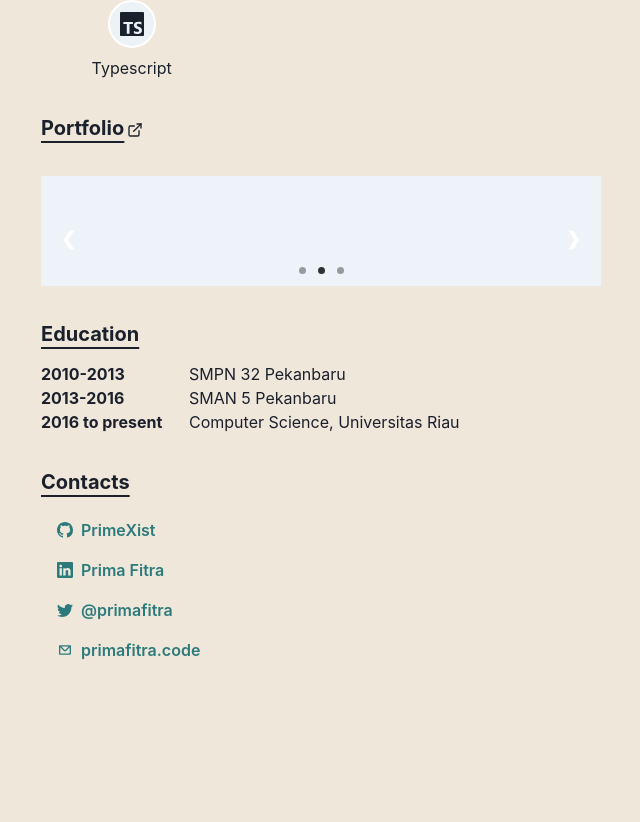
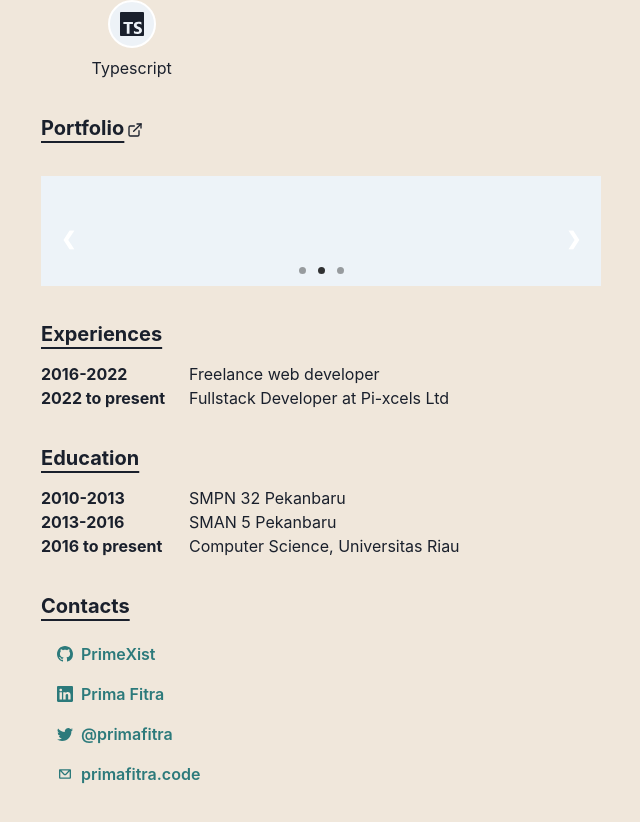
Before and after one commit to primaftr/portfolio, a Next.js app: page / in a window 1280 px wide. Shown: the part 779-1601 px from the top of the page, without its empty margins (319-959 px from the left). Before the commit the page ends 1493 px from the top, so only its background shows below. Built offline with nearby package versions, Linux system fonts and the light colour scheme.

Commit message:
feat: add experiences section

```diff
--- a/src/pages/index.tsx
+++ b/src/pages/index.tsx
@@ -100,6 +100,14 @@ const Index = () => (
       </Section>
       <Section id="bio" delay={0.4}>
         <Heading as="h1" variant={"section-title"}>
+          Experiences
+        </Heading>
+
+        <Bio year="2016-2022">Freelance web developer </Bio>
+        <Bio year="2022 to present"> Fullstack Developer at Pi-xcels Ltd</Bio>
+      </Section>
+      <Section id="bio" delay={0.4}>
+        <Heading as="h1" variant={"section-title"}>
           Education
         </Heading>
 
```
